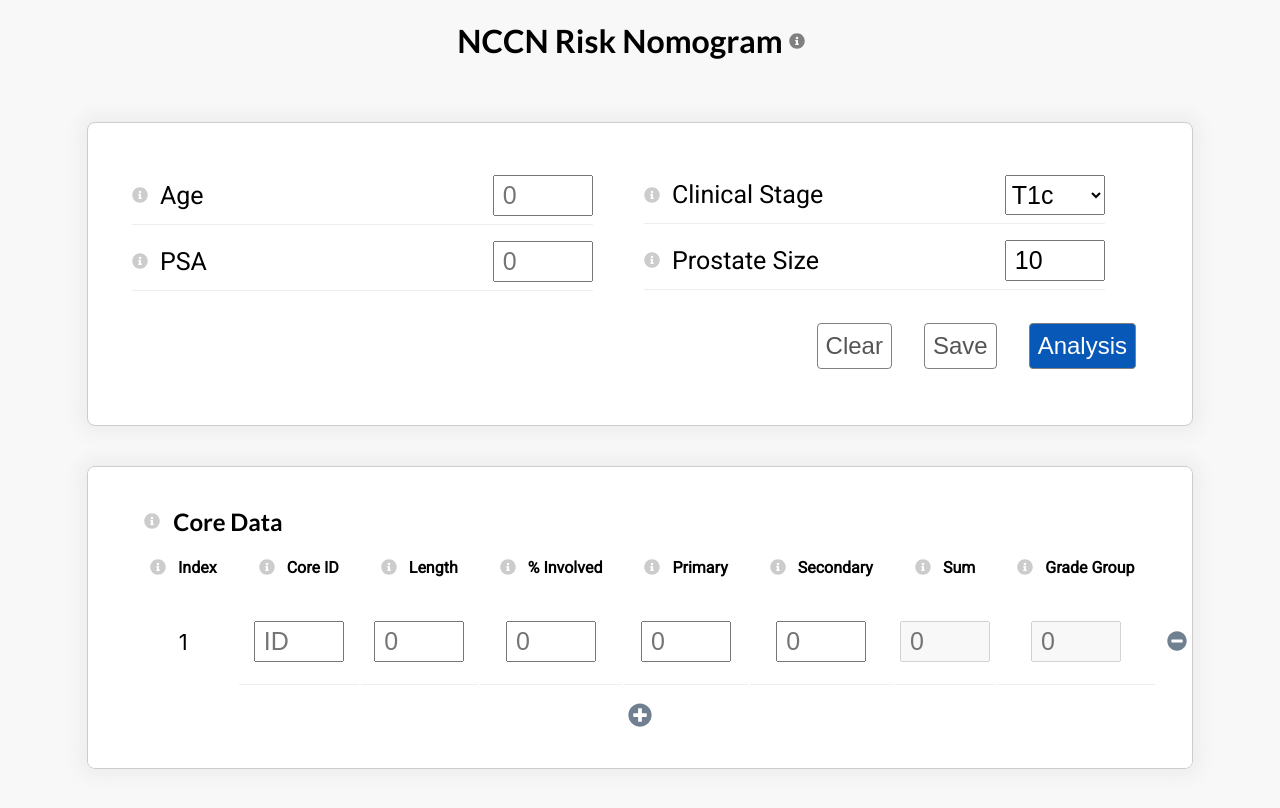
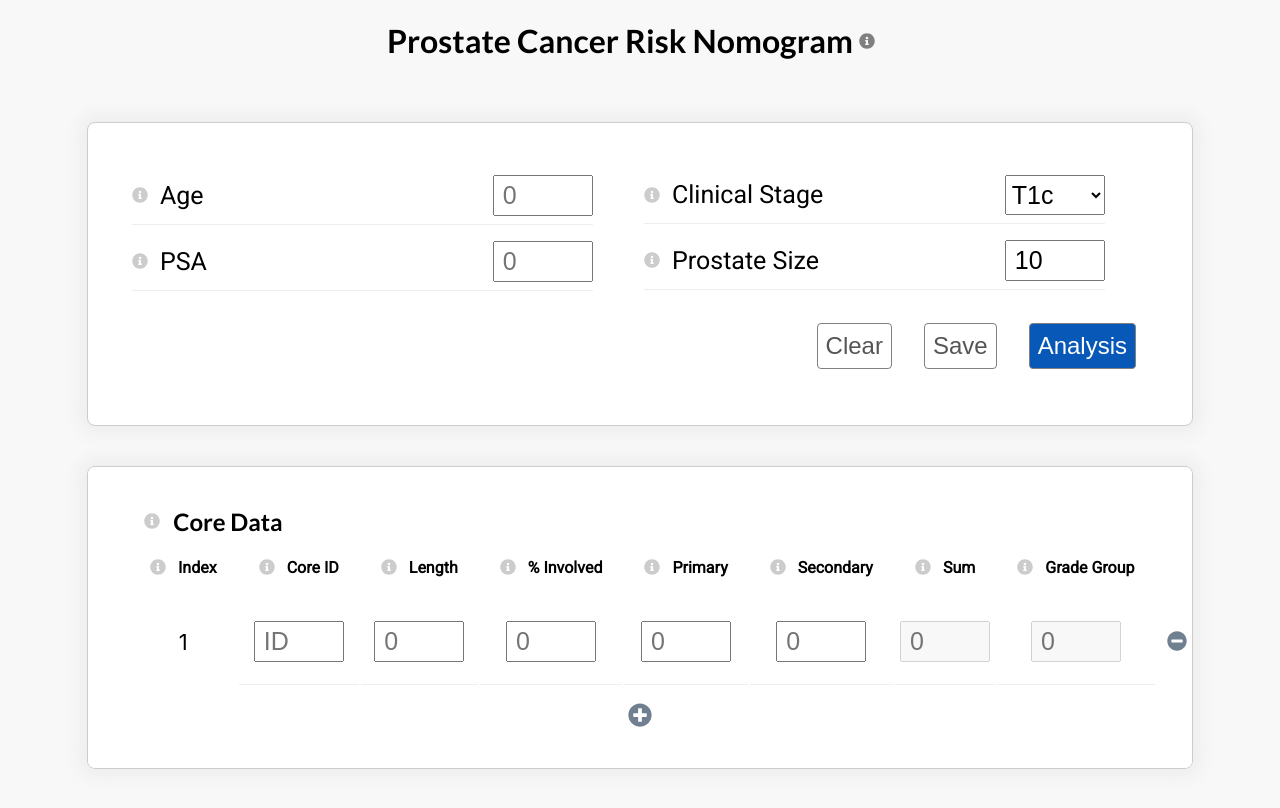
Before and after one commit to vidman22/nccn-risk-calculator, a React (Create React App) app: page / in a window 1280 px wide. Built offline with nearby package versions, Linux system fonts and the light colour scheme; what @react-pdf/renderer would draw is missing.

Commit message:
name change

```diff
--- a/src/containers/AppForm/AppForm.tsx
+++ b/src/containers/AppForm/AppForm.tsx
@@ -449,7 +449,7 @@
     return (
         <div className="Container">
             <div className="TitleWrapper">
-                <h1>NCCN Risk Nomogram</h1>
+                <h1>Prostate Cancer Risk Nomogram</h1>
 
                 <button
                     className="LabelIconAppFunction"
```
